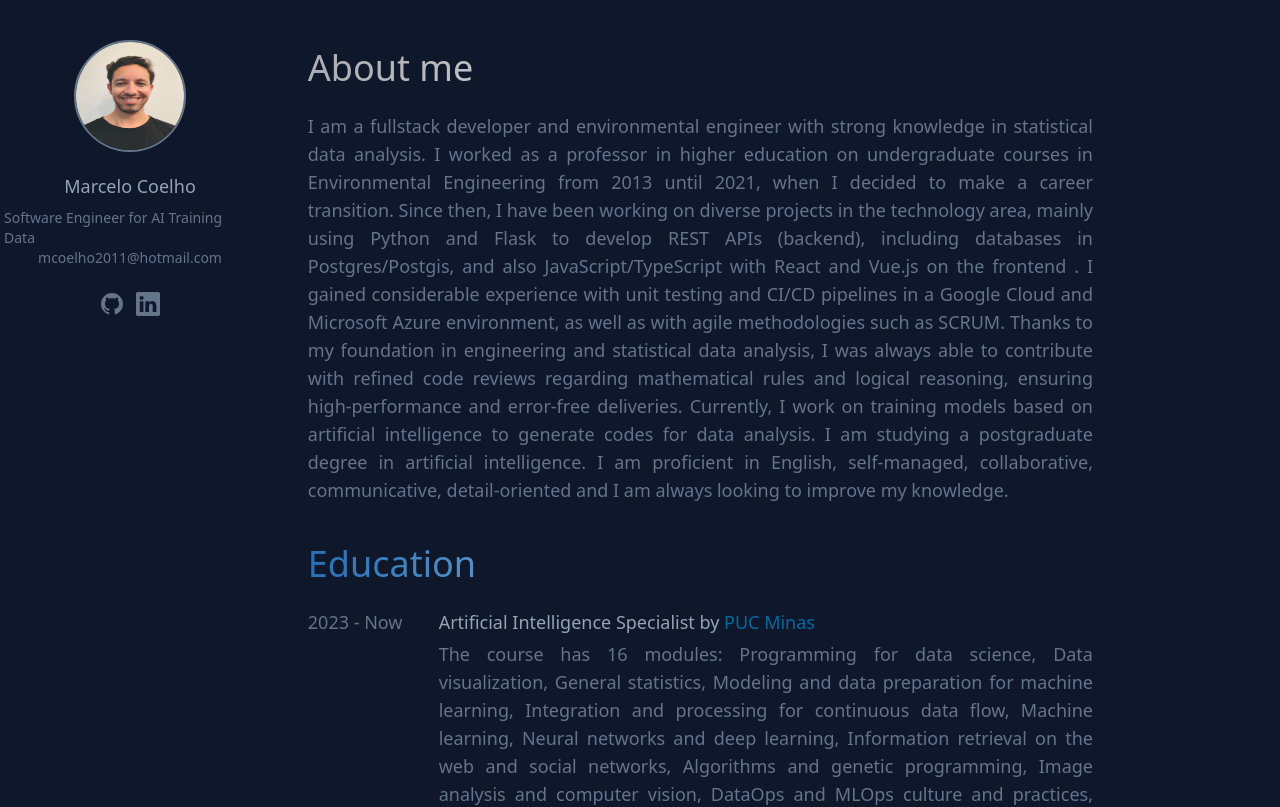
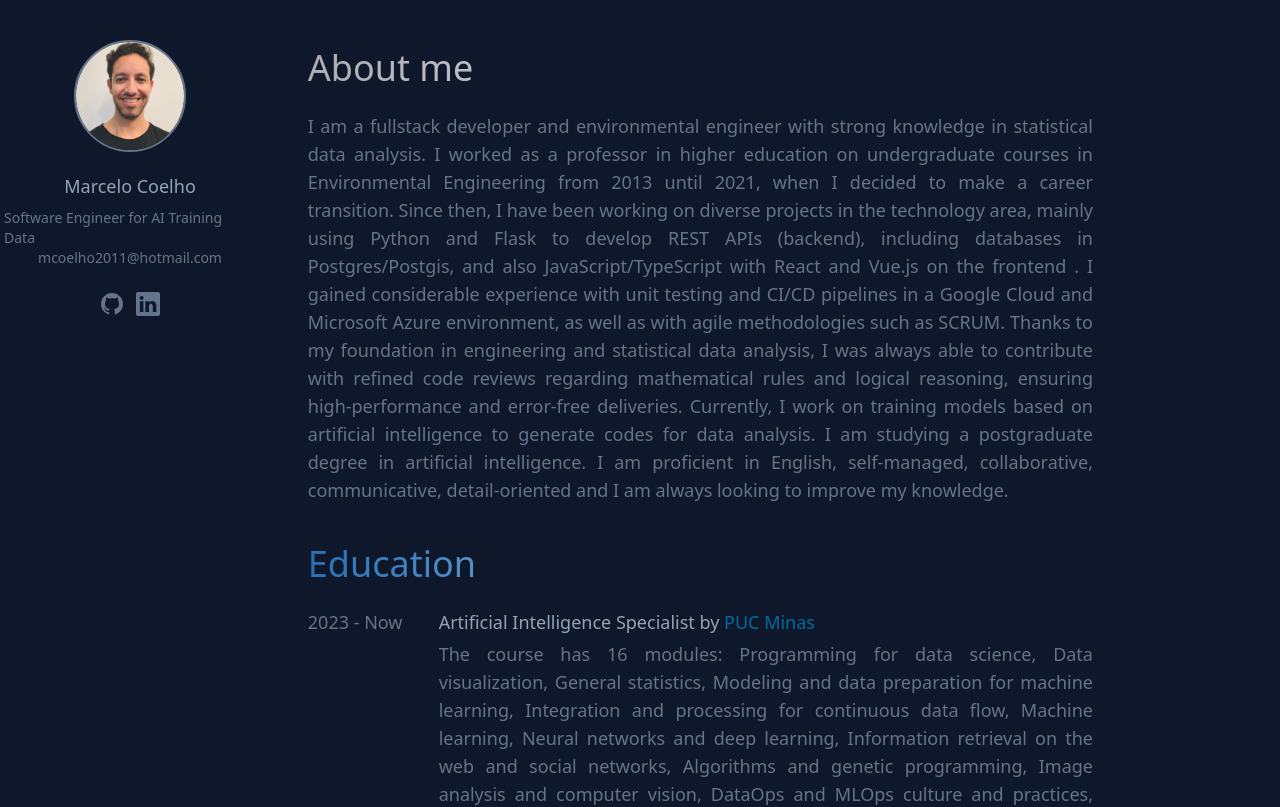
Before and after one commit to MCoelho222/self-profile, a Next.js app: page / in a window 1280 px wide. Shown: the top 807 px of the page. Built offline with nearby package versions, Linux system fonts and the light colour scheme.

Commit message:
feat: image distortion fixed

```diff
--- a/app/page.tsx
+++ b/app/page.tsx
@@ -11,7 +11,7 @@ export default function Home() {
     <main className="flex flex-col justify-center min-h-screen bg-slate-900 p-4 mx-5 sm:flex-row">
       <div className=" w-full h-full flex flex-col items-center pt-5 sm:w-1/5 sm:fixed sm:top-0 sm:left-0 sm:pt-10 sm:pl-1 sm:bg-slate-900">
         <Image
-          className="h-28 w-28 rounded-full mb-5 border-2 border-solid border-slate-500"
+          className="h-28 w-28 rounded-full mb-5 border-2 border-solid border-slate-500 object-cover"
           width={300}
           height={300}
           src="/marcelo.jpeg"
```
